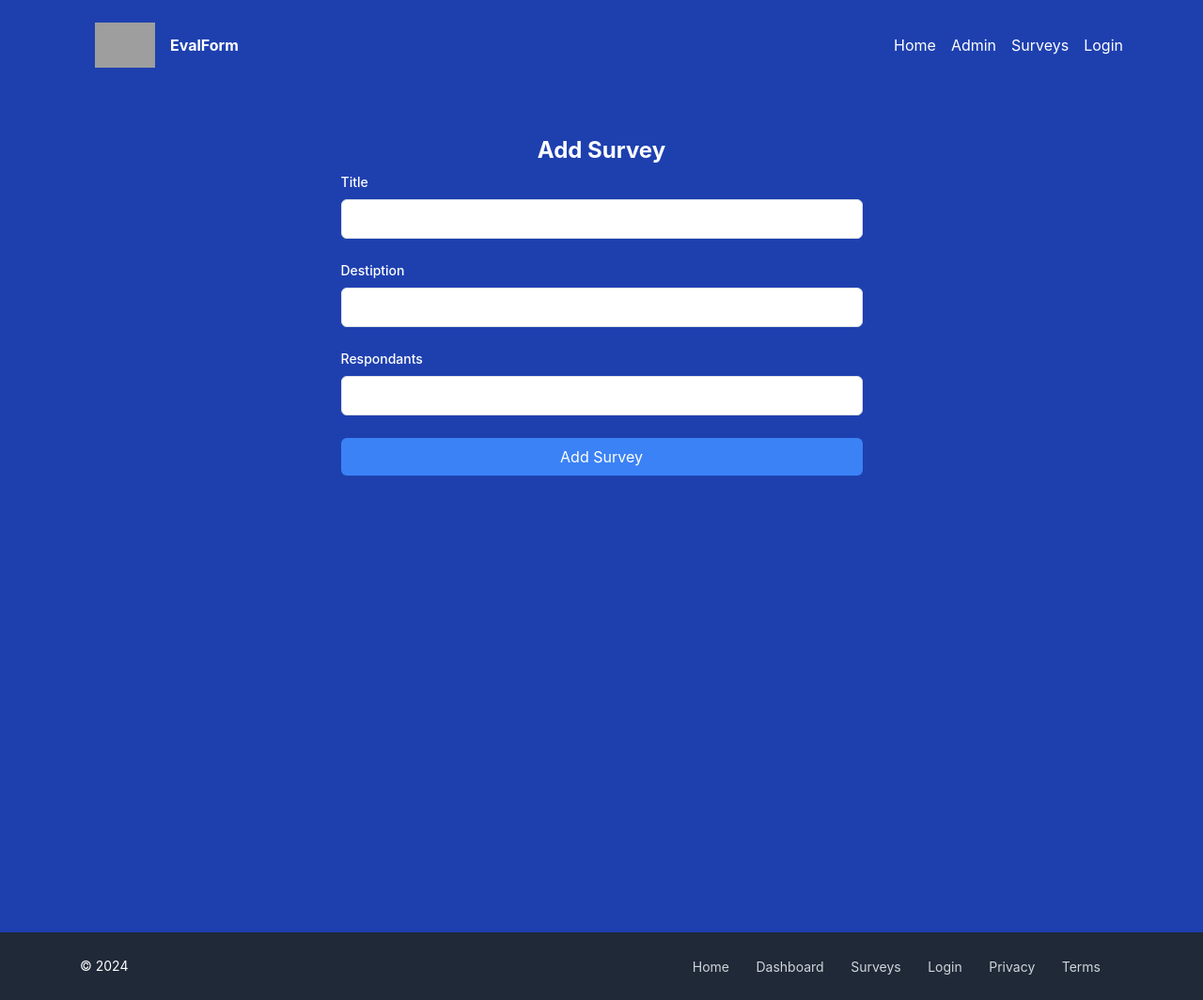
After one commit to callumreillyy/EvalForm, a CodeIgniter 4 app: the page made by app/Views/addeditSurvey.php in a window 1280 px wide. The commit adds this page. Shown: the whole page at 94% size. Run offline with PHP 8.4 and a stand-in for CodeIgniter, Linux system fonts and the light colour scheme; the template is opened without the code that fills it, so the values that code supplies are empty; some libraries are stand-ins or nearby versions; grey boxes are pictures that could not be loaded.

Commit message:
added addeditSurveys view to edit an existing survey

```diff
--- a/app/Controllers/EvalController.php
+++ b/app/Controllers/EvalController.php
@@ -178,7 +178,7 @@ namespace App\Controllers;
      }
 
      // User or admin can delete a survey from the dashboard.
-     public function addedditSurvey($id)
+     public function addeditSurvey($id)
      {
         $model = new \App\Models\SurveyModel();
 
@@ -204,7 +204,7 @@ namespace App\Controllers;
 
         $data['survey'] = ($id === null) ? null : $model->find($id);
 
-        return view('addedit', $data);
+        return view('addeditSurvey', $data);
     }
 
 }
--- /dev/null
+++ b/app/Views/addeditSurvey.php
@@ -0,0 +1,30 @@
+<?= $this->extend('template') ?>
+<?= $this->section('content') ?>
+
+<!-- Survey Title and Description input. Creates a Surveys table entry -->
+<section class="py-5">
+    <div class="container h-screen mx-auto">
+        <div class="flex justify-center">
+            <div class="w-full lg:w-1/2">
+                <h2 class="text-center text-white font-bold text-2xl"><?= isset($survey) ? 'Edit Survey' : 'Add Survey' ?></h2>
+                <form method="post" action="<?= base_url('surveys/addeditSurvey' . (isset($survey) ? '/' . $survey['survey_id'] : '')) ?>" class="mb-3">
+                    <div class="mb-4">
+                        <label for="name" class="block text-sm font-medium text-white">Title</label>
+                        <input type="text" class="w-full px-3 py-2 border border-gray-300 rounded-md focus:outline-none focus:border-indigo-500" id="name" name="name" value="<?= isset($survey) ? esc($survey['title']) : '' ?>" required>
+                    </div>
+                    <div class="mb-4">
+                        <label for="email" class="block text-sm font-medium text-white">Destiption</label>
+                        <input type="email" class="w-full px-3 py-2 border border-gray-300 rounded-md focus:outline-none focus:border-indigo-500" id="email" name="email" value="<?= isset($survey) ? esc($survey['description']) : '' ?>" required>
+                    </div>
+                    <div class="mb-4">
+                        <label for="phone" class="block text-sm font-medium text-white">Respondants</label>
+                        <input type="tel" class="w-full px-3 py-2 border border-gray-300 rounded-md focus:outline-none focus:border-indigo-500" id="phone" name="phone" value="<?= isset($survey) ? esc($survey['respondants']) : '' ?>">
+                    </div>
+                    <button type="submit" class="w-full px-4 py-2 bg-blue-500 text-white rounded-md hover:bg-blue-600 focus:outline-none focus:bg-blue-600"><?= isset($survey) ? 'Update Survey' : 'Add Survey' ?></button>
+                </form>
+            </div>
+        </div>
+    </div>
+</section>
+
+<?= $this->endSection() ?>
--- a/app/Views/surveys.php
+++ b/app/Views/surveys.php
@@ -9,7 +9,7 @@
                 <div class="h-40 bg-gray-400 mb-4"></div>
                 <h3 class="text-lg font-bold mb-2"><?= $survey['title'] ?></h3>
                 <p class="text-gray-600"><?= $survey['description'] ?></p>
-                <a class="text-blue-500 hover:text-blue-600 edit" href="<?= base_url('surveys/addedit/'.$survey['survey_id']);?>">add/edit</a>
+                <a class="text-blue-500 hover:text-blue-600 edit" href="<?= base_url('surveys/addeditSurvey/'.$survey['survey_id']);?>">add/edit</a>
                 <a class="text-blue-500 hover:text-blue-600" href="<?= base_url('surveys/deleteSurvey/' . $survey['survey_id']) ?>" class="btn btn-sm btn-danger" onclick="return confirm('Are you sure you want to delete this survey?')">delete</a>
             </div>
         <?php endforeach; ?>
```
